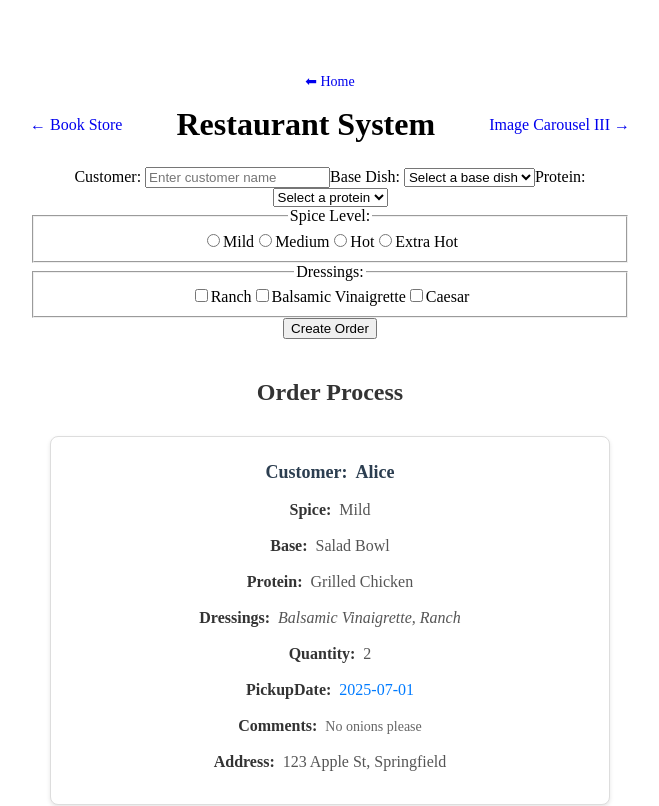
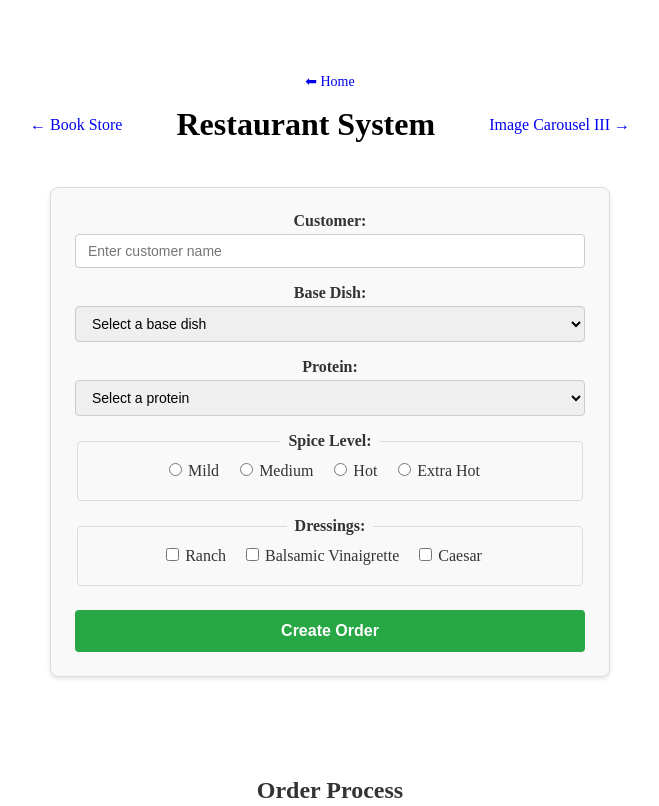
Before and after one commit to longgangsima/practice-project-list, a React (Vite) app: page /restaurant-system in a window 1280 px wide. Shown: the top 806 px of the page, without its empty margins (310-969 px from the left). Built offline with nearby package versions, Linux system fonts and the light colour scheme.

Commit message:
add basic css to form element

```diff
--- a/src/pages/RestaurantSystem/styles/basic.css
+++ b/src/pages/RestaurantSystem/styles/basic.css
@@ -12,6 +12,102 @@
   margin-bottom: 30px;
 }
 
+/* Form Order Styling */
+.create-order {
+  max-width: 600px;
+  margin: 0 auto 40px auto;
+  padding: 20px;
+}
+
+.form-order {
+  background-color: #f9f9f9;
+  border: 1px solid #ddd;
+  border-radius: 8px;
+  padding: 24px;
+  box-shadow: 0 2px 4px rgba(0, 0, 0, 0.1);
+}
+
+.form-order label {
+  display: block;
+  margin-bottom: 16px;
+  font-weight: 600;
+  color: #333;
+}
+
+.form-order input,
+.form-order select,
+.form-order textarea {
+  width: 100%;
+  padding: 8px 12px;
+  border: 1px solid #ccc;
+  border-radius: 4px;
+  font-size: 14px;
+  margin-top: 4px;
+  box-sizing: border-box;
+}
+
+.form-order input:focus,
+.form-order select:focus,
+.form-order textarea:focus {
+  outline: none;
+  border-color: #007bff;
+  box-shadow: 0 0 0 2px rgba(0, 123, 255, 0.25);
+}
+
+.form-order textarea {
+  resize: vertical;
+  min-height: 60px;
+}
+
+.form-order fieldset {
+  border: 1px solid #ddd;
+  border-radius: 4px;
+  padding: 12px;
+  margin-bottom: 16px;
+}
+
+.form-order legend {
+  font-weight: 600;
+  color: #333;
+  padding: 0 8px;
+}
+
+.form-order fieldset label {
+  display: inline-block;
+  margin-right: 16px;
+  margin-bottom: 8px;
+  font-weight: normal;
+}
+
+.form-order input[type="radio"],
+.form-order input[type="checkbox"] {
+  width: auto;
+  margin-right: 6px;
+  margin-top: 0;
+}
+
+.form-order button[type="submit"] {
+  background-color: #28a745;
+  color: white;
+  border: none;
+  padding: 12px 24px;
+  border-radius: 4px;
+  font-size: 16px;
+  font-weight: 600;
+  cursor: pointer;
+  width: 100%;
+  margin-top: 8px;
+}
+
+.form-order button[type="submit"]:hover {
+  background-color: #218838;
+}
+
+.form-order button[type="submit"]:active {
+  background-color: #1e7e34;
+}
+
+/* Order Detail Styling */
 .order-detail {
   border: 1px solid #ddd;
   border-radius: 8px;
```
